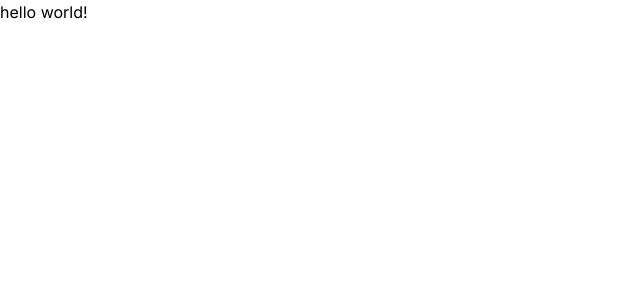
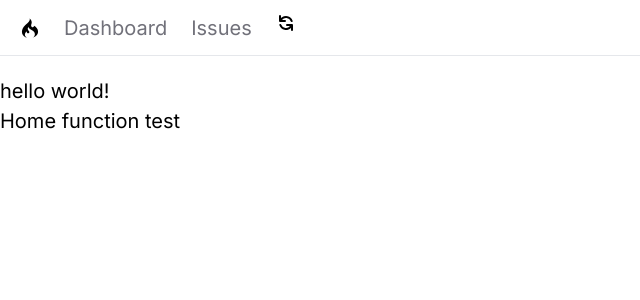
Before and after one commit to Waveryder808/issue-tracker, a Next.js app: page / in a window 1280 px wide. Shown: the top 300 px of the page, without its empty margins (0-640 px from the left). Built offline with nearby package versions, Linux system fonts and the light colour scheme.

Commit message:
built the navbar

```diff
--- /dev/null
+++ b/app/NavBar.tsx
@@ -0,0 +1,33 @@
+import React from 'react';
+import Link from 'next/link';
+import { DiCodeigniter } from 'react-icons/di';
+import { HiRefresh } from 'react-icons/hi';
+
+const NavBar = () => {
+  const links = [
+    { label: 'Dashboard', href: '/' },
+    { label: 'Issues', href: '/issues' },
+  ];
+
+  return (
+    <nav className='flex space-x-6 border-b mb-5 px-5 h-14 items-center'>
+      <Link href='/'>
+        <DiCodeigniter />
+      </Link>
+      <ul className='flex space-x-6'>
+        {links.map((link) => (
+          <Link
+            key={link.href}
+            className='text-zinc-500 hover:text-zinc-800'
+            href={link.href}>
+            {link.label}
+          </Link>
+        ))}
+
+        <HiRefresh />
+      </ul>
+    </nav>
+  );
+};
+
+export default NavBar;
--- a/app/globals.css
+++ b/app/globals.css
@@ -4,26 +4,11 @@
 
 :root {
   --foreground-rgb: 0 0 0;
-  /*   --background-start-rgb: 214, 219, 220;
-  --background-end-rgb: 255, 255, 255; */
 }
 
-/* @media (prefers-color-scheme: dark) {
-  :root {
-    --foreground-rgb: 255, 255, 255;
-    --background-start-rgb: 0, 0, 0;
-    --background-end-rgb: 0, 0, 0;
-  }
-} */
-
 body {
+  font-size: 1.25rem;
   color: rgb(var(--foreground-rgb));
-  /*   background: linear-gradient(
-      to bottom,
-      transparent,
-      rgb(var(--background-end-rgb))
-    )
-    rgb(var(--background-start-rgb)); */
 }
 
 @layer utilities {
--- a/app/layout.tsx
+++ b/app/layout.tsx
@@ -1,12 +1,13 @@
-import type { Metadata } from "next";
-import { Inter } from "next/font/google";
-import "./globals.css";
+import type { Metadata } from 'next';
+import { Inter } from 'next/font/google';
+import './globals.css';
+import NavBar from './NavBar';
 
-const inter = Inter({ subsets: ["latin"] });
+const inter = Inter({ subsets: ['latin'] });
 
 export const metadata: Metadata = {
-  title: "Create Next App",
-  description: "Generated by create next app",
+  title: 'Create Next App',
+  description: 'Generated by create next app',
 };
 
 export default function RootLayout({
@@ -15,8 +16,11 @@ export default function RootLayout({
   children: React.ReactNode;
 }>) {
   return (
-    <html lang="en">
-      <body className={inter.className}>{children}</body>
+    <html lang='en'>
+      <body className={inter.className}>
+        <NavBar />
+        <main>{children}</main>
+      </body>
     </html>
   );
 }
--- a/app/page.tsx
+++ b/app/page.tsx
@@ -1,5 +1,10 @@
 import Image from 'next/image';
 
 export default function Home() {
-  return <div>hello world!</div>;
+  return (
+    <div>
+      hello world!<br></br>
+      Home function test
+    </div>
+  );
 }
```
Also changed, not shown: package.json (+5 -4 lines), 1 other file (tests, documents, lock files or other folders).
